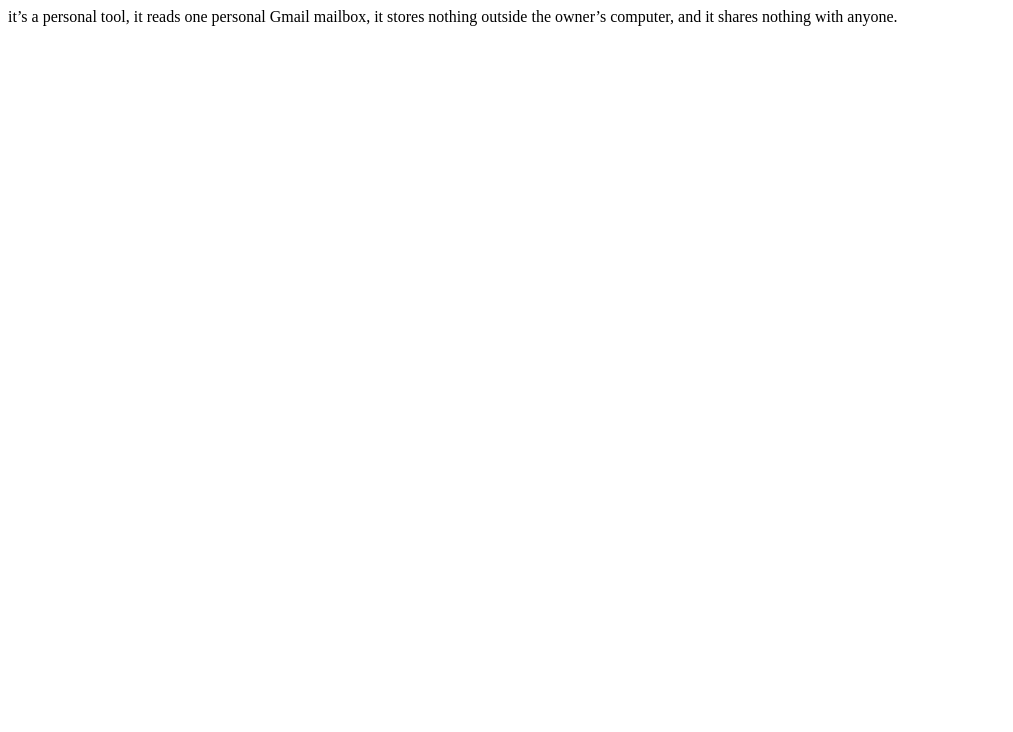
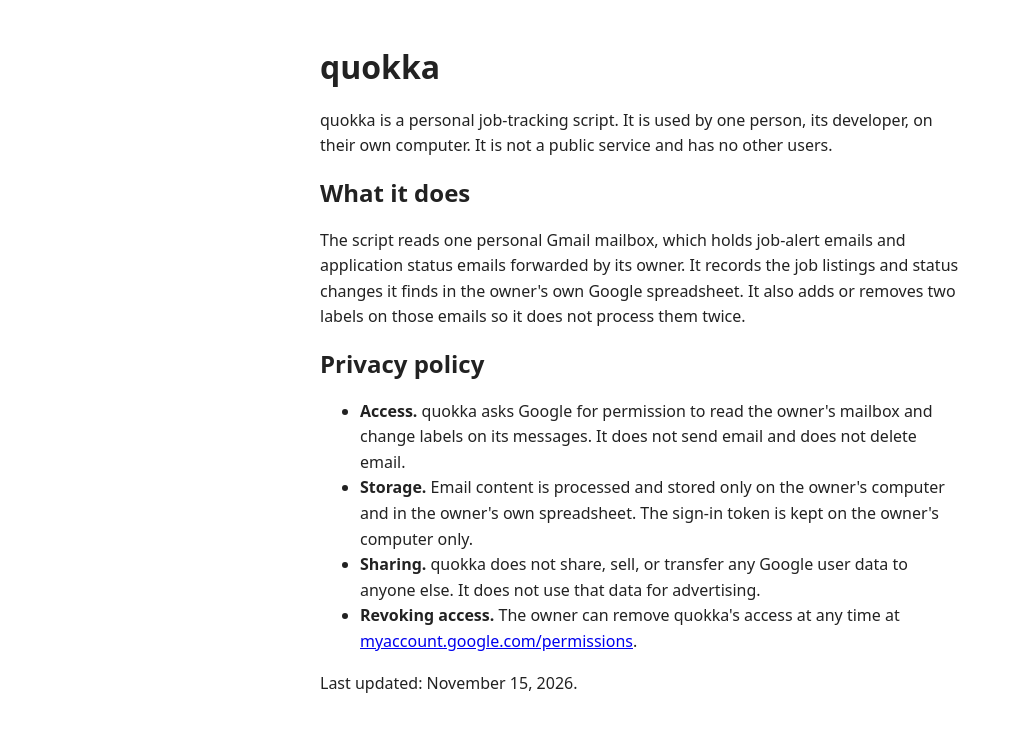
Before and after one commit to markesullivan/markesullivan.github.io, a plain HTML site: page index.html in a window 1280 px wide. Shown: the whole page, without its empty margins (0-1013 px from the left). Drawn offline with Linux system fonts and the light colour scheme.

Commit message:
Add homepage and privacy policy
Co-Authored-By: Claude Sonnet 5.5 <noreply@anthropic.com>

```diff
--- a/index.html
+++ b/index.html
@@ -1 +1,28 @@
-it’s a personal tool, it reads one personal Gmail mailbox, it stores nothing outside the owner’s computer, and it shares nothing with anyone.
+<!DOCTYPE html>
+<html lang="en">
+<head>
+<meta charset="utf-8">
+<meta name="viewport" content="width=device-width, initial-scale=1">
+<title>quokka</title>
+<style>
+  body { font-family: system-ui, sans-serif; max-width: 40rem; margin: 3rem auto; padding: 0 1rem; line-height: 1.6; color: #222; }
+  h1, h2 { line-height: 1.2; }
+</style>
+</head>
+<body>
+<h1>quokka</h1>
+<p>quokka is a personal job-tracking script. It is used by one person, its developer, on their own computer. It is not a public service and has no other users.</p>
+
+<h2>What it does</h2>
+<p>The script reads one personal Gmail mailbox, which holds job-alert emails and application status emails forwarded by its owner. It records the job listings and status changes it finds in the owner's own Google spreadsheet. It also adds or removes two labels on those emails so it does not process them twice.</p>
+
+<h2>Privacy policy</h2>
+<ul>
+  <li><strong>Access.</strong> quokka asks Google for permission to read the owner's mailbox and change labels on its messages. It does not send email and does not delete email.</li>
+  <li><strong>Storage.</strong> Email content is processed and stored only on the owner's computer and in the owner's own spreadsheet. The sign-in token is kept on the owner's computer only.</li>
+  <li><strong>Sharing.</strong> quokka does not share, sell, or transfer any Google user data to anyone else. It does not use that data for advertising.</li>
+  <li><strong>Revoking access.</strong> The owner can remove quokka's access at any time at <a href="https://myaccount.google.com/permissions">myaccount.google.com/permissions</a>.</li>
+</ul>
+<p>Last updated: November 15, 2026.</p>
+</body>
+</html>
```
